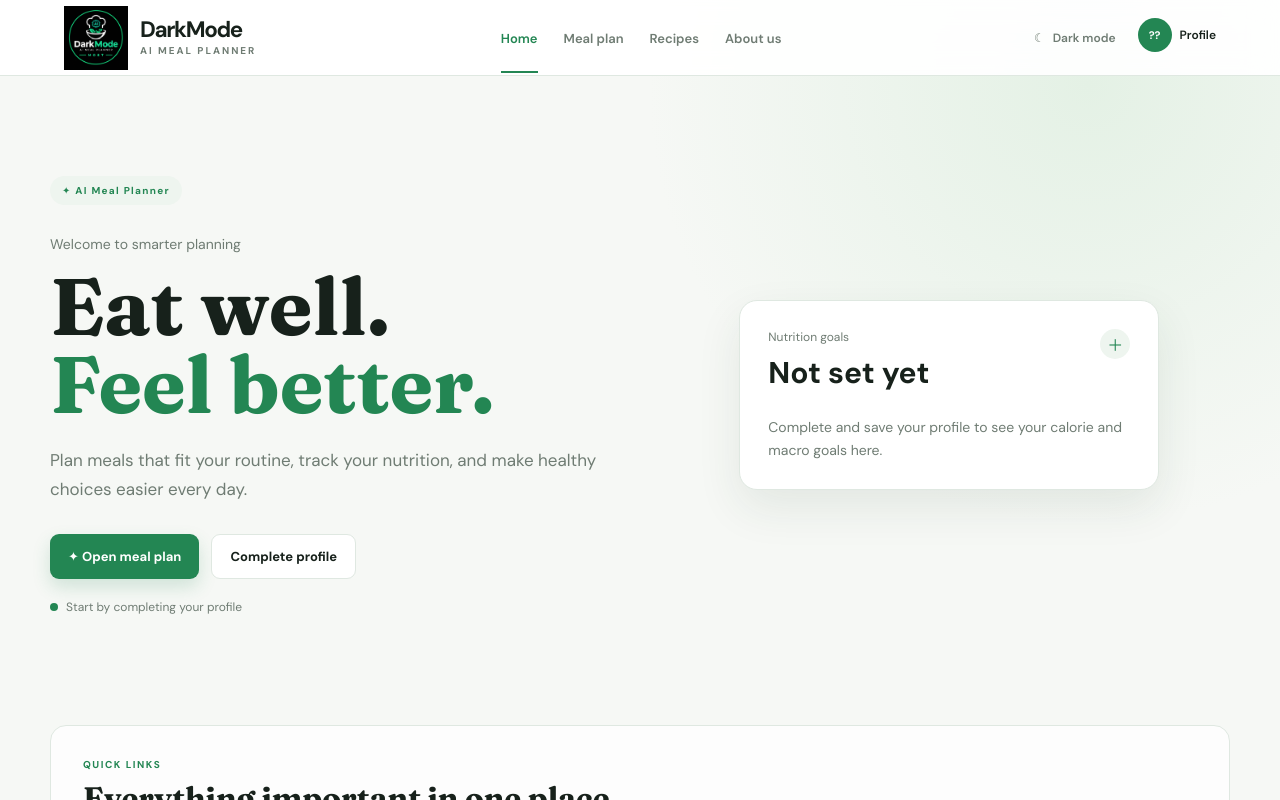
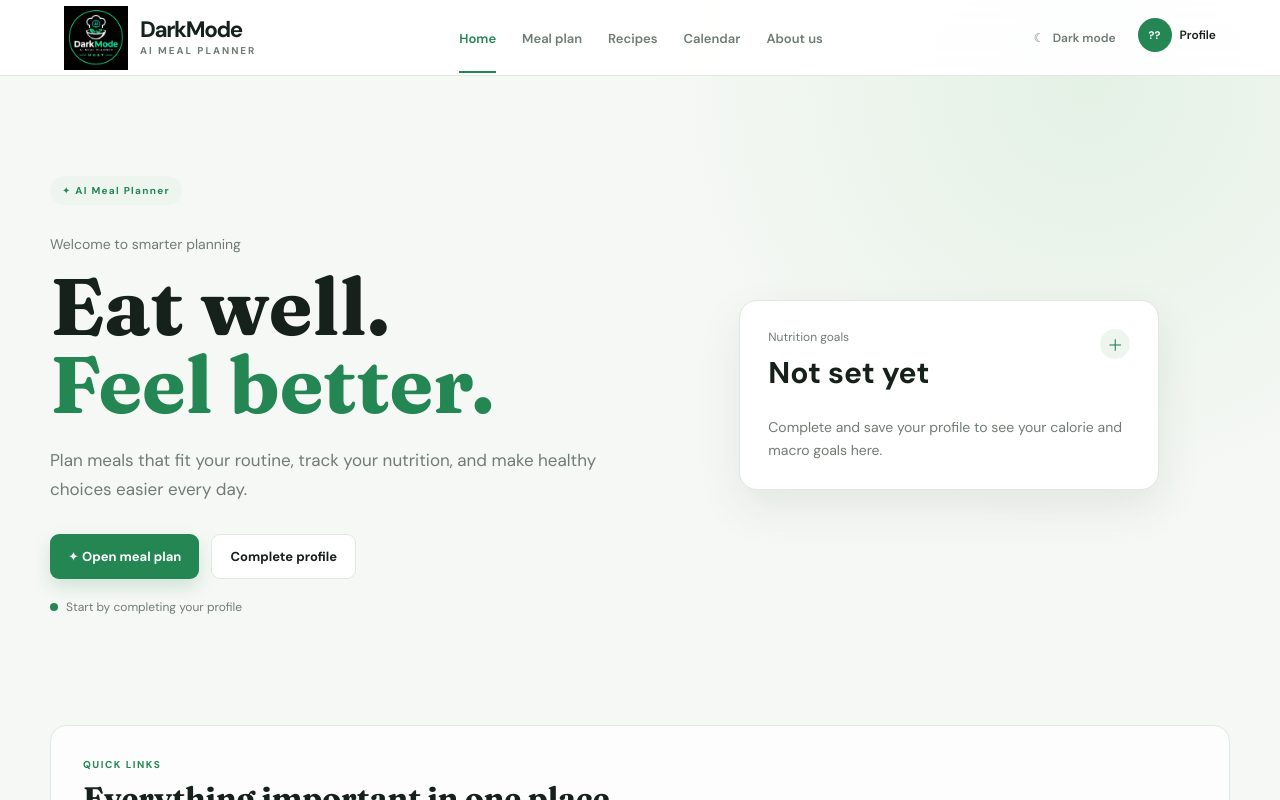
Before and after one commit to HH-DarkMode/Meal-Planner-Frontend, a React (Vite) app: page / in a window 1280 px wide. Shown: the top 800 px of the page. Built offline with nearby package versions, Linux system fonts and the light colour scheme; no server answers.

Commit message:
lisätty kalenterisivu nettisivulle välilehdeksi ja välilehden klikkaus toimintaan. sekä kalenteri sivun näkyminen nettisivuilla.

```diff
--- a/src/App.tsx
+++ b/src/App.tsx
@@ -3,13 +3,14 @@ import "./App.css";
 import brandLogo from "./assets/brand-logo.svg.jpg";
 import MealPlan from "./MealPlan";
 import Recipes from "./Recipes";
+import Calendar from "./Calendar";
 import About from "./About";
 import Profile from "./Profile";
 import { isProfileComplete, type ProfileData } from "./data/profile";
 import { getProfile } from "./data/profileApi";
 
 type Theme = "light" | "dark";
-type View = "home" | "meal-plan" | "recipes" | "about" | "profile";
+type View = "home" | "meal-plan" | "recipes" | "calendar" | "about" | "profile";
 
 type Navigation = {
   navigate: (view: View) => void;
@@ -38,6 +39,7 @@ function App() {
     {view === "home" && <Home navigate={navigate} profile={profile} />}
     {view === "meal-plan" && <MealPlan />}
     {view === "recipes" && <Recipes />}
+    {view === "calendar" && <Calendar />}
     {view === "about" && <About />}
     {view === "profile" && <Profile profile={profile} onProfileSaved={setProfile} />}
   </div>;
@@ -48,6 +50,7 @@ function Header({ view, navigate, isDarkTheme, isMenuOpen, onToggleMenu, onToggl
     { view: "home", label: "Home" },
     { view: "meal-plan", label: "Meal plan" },
     { view: "recipes", label: "Recipes" },
+    { view: "calendar", label: "Calendar" },
     { view: "about", label: "About us" },
   ];
   return <header className="header">
```
